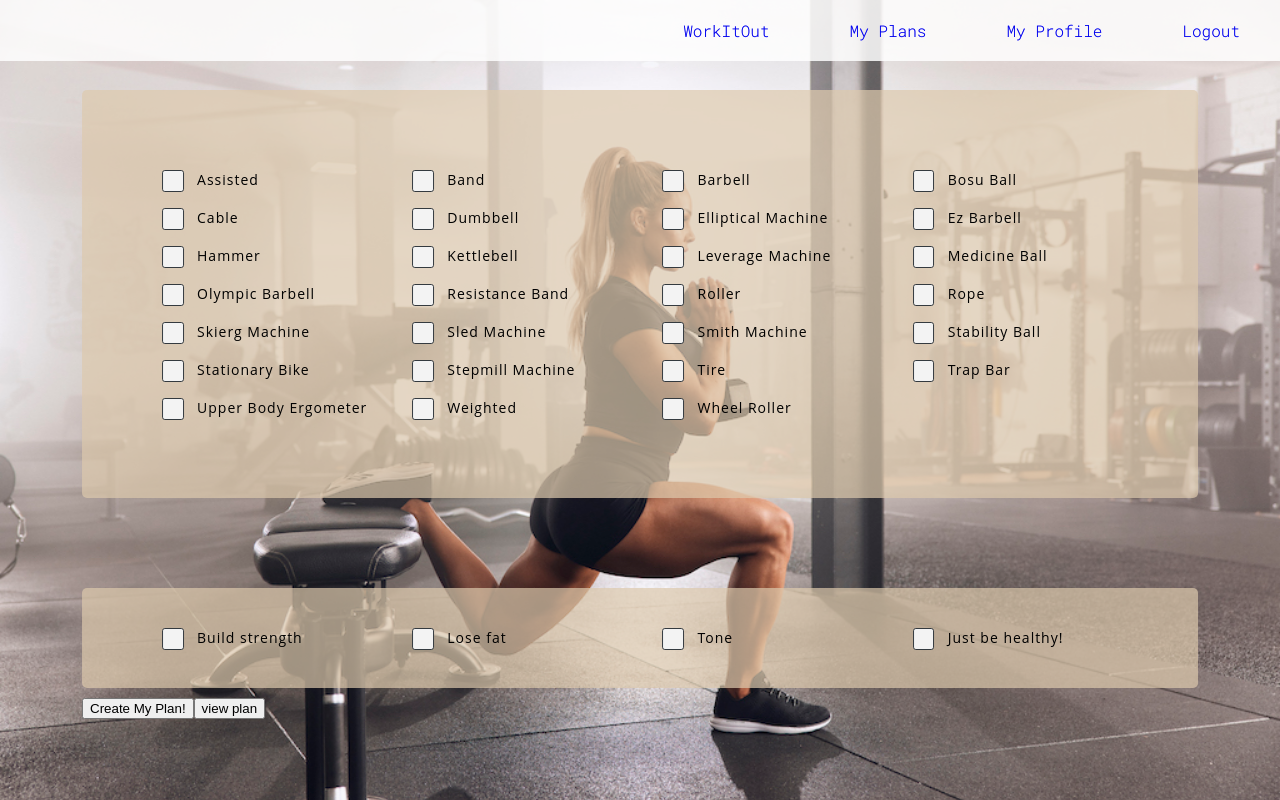
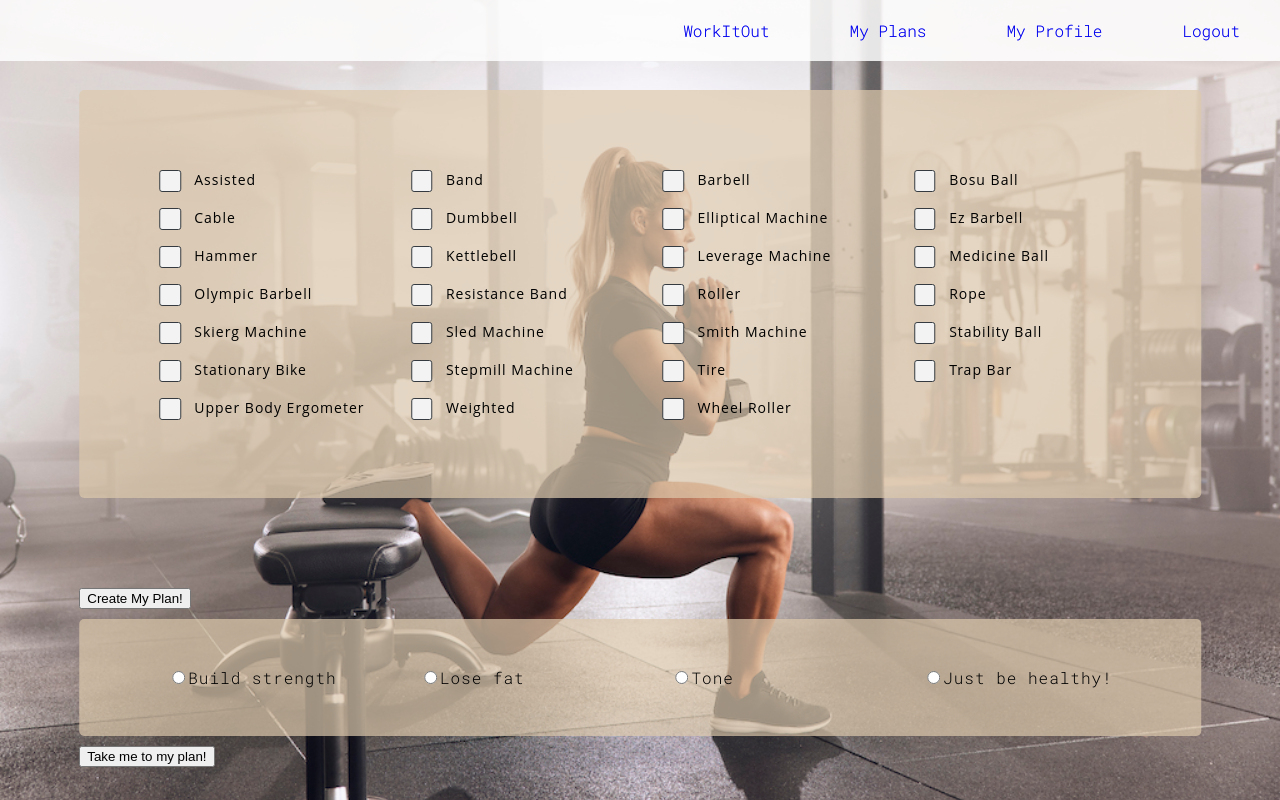
Before and after one commit to Mikoolio41/final_project, a React (Create React App) app in the folder client/: page /profile in a window 1280 px wide. Built offline with nearby package versions, Linux system fonts and the light colour scheme.

Commit message:
tr purpose radios

```diff
--- a/client/src/components/Equipment.css
+++ b/client/src/components/Equipment.css
@@ -20,30 +20,10 @@
   letter-spacing: 1px;
 }
 
-.targetContainer {
-  padding: 40px 80px;
-  background-color: rgba(221, 201, 173, 0.7);
-  display: grid;
-  grid-template-columns: repeat(4, 1fr);
-  column-gap: 45px;
-  row-gap: 18px;
-  color: black;
-  margin: 10px auto;
-  border-radius: 5px;
-  position: relative;
-  left: 50%;
-  transform: translateX(-50%);
-  justify-content: flex-start;
-  font-family: "Roboto Mono";
-  letter-spacing: 1px;
-}
-
-.checkbox-rect input[type="checkbox"],
-.checkbox-rectTr input[type="checkbox"] {
+.checkbox-rect input[type="checkbox"] {
   display: none;
 }
-.checkbox-rect input[type="checkbox"] + label,
-.checkbox-rectTr input[type="checkbox"] + label {
+.checkbox-rect input[type="checkbox"] + label {
   display: block;
   position: relative;
   padding-left: 35px;
@@ -51,21 +31,17 @@
   font: 14px/20px "Open Sans", Arial, sans-serif;
   cursor: pointer;
 }
-.checkbox-rect input[type="checkbox"]:hover + label:hover,
-.checkbox-rectTr input[type="checkbox"]:hover + label:hover {
+.checkbox-rect input[type="checkbox"]:hover + label:hover {
   color: rgb(23, 86, 228);
 }
-.checkbox-rect input[type="checkbox"]:hover + label:before,
-.checkbox-rectTr input[type="checkbox"]:hover + label:before {
+.checkbox-rect input[type="checkbox"]:hover + label:before {
   background: #50565a;
   box-shadow: inset 0px 0px 0px 2px #f7f2f2;
 }
-.checkbox-rect input[type="checkbox"] + label:last-child,
-.checkbox-rectTr input[type="checkbox"] + label:last-child {
+.checkbox-rect input[type="checkbox"] + label:last-child {
   margin-bottom: 0;
 }
-.checkbox-rect input[type="checkbox"] + label:before,
-.checkbox-rectTr input[type="checkbox"] + label:before {
+.checkbox-rect input[type="checkbox"] + label:before {
   content: "";
   display: block;
   width: 1.4em;
@@ -79,8 +55,7 @@
   transition: all 0.2s, background 0.2s ease-in-out;
   background: #f3f3f3;
 }
-.checkbox-rect input[type="checkbox"]:checked + label:before,
-.checkbox-rectTr input[type="checkbox"]:checked + label:before {
+.checkbox-rect input[type="checkbox"]:checked + label:before {
   width: 1.3em;
   height: 1.3em;
   border-radius: 0.2em;
--- a/client/src/components/TrainingPurpose.css
+++ b/client/src/components/TrainingPurpose.css
@@ -1,123 +1,56 @@
 @import "https://fonts.googleapis.com/css?family=Roboto:100,300";
-@import "https://cdnjs.cloudflare.com/ajax/libs/simple-line-icons/2.3.2/css/simple-line-icons.min.css";
-@import "https://cdnjs.cloudflare.com/ajax/libs/animate.css/3.5.2/animate.min.css";
 @import "https://fonts.googleapis.com/css?family=Roboto+Mono:300,700";
 
-body {
-  width: 100%;
-  margin: 0 auto;
+.targetContainer {
+  padding: 40px 80px;
+  background-color: rgba(221, 201, 173, 0.7);
+  display: grid;
+  grid-template-columns: repeat(4, 1fr);
+  column-gap: 45px;
+  row-gap: 18px;
+  color: black;
+  margin: 10px auto;
+  border-radius: 5px;
+  position: relative;
+  left: 50%;
+  transform: translateX(-50%);
+  justify-content: flex-start;
   font-family: "Roboto Mono";
   letter-spacing: 1px;
 }
-
-.purposeContainer {
-  margin: 0 auto;
-  position: absolute;
+.radio {
+  margin: 0.5rem;
 }
 
-.select {
+.radio input[type="radio"] + .radio-label:before {
+  content: "";
+  background: #f4f4f4;
+  border-radius: 100%;
+  border: 1px solid #b4b4b4;
+  display: inline-block;
+  width: 1.4em;
+  height: 1.4em;
   position: relative;
-  overflow: hidden;
-  display: block;
-  margin: auto;
-  width: 350px;
-  /* height: 100%; */
-  border-bottom: 0px;
-  border-radius: 5px;
-  font-size: 12px;
-  box-shadow: 0px 1em 2em -1.5em rgba(0, 0, 0, 0.5);
+  top: -0.2em;
+  margin-right: 1em;
+  vertical-align: top;
+  cursor: pointer;
+  text-align: center;
+  transition: all 250ms ease;
 }
-
-.select > i.toggle {
-  position: absolute;
-  z-index: 4;
-  right: 1.5em;
-  top: 1.6em;
-  color: #ccc;
+.radio input[type="radio"]:checked + .radio-label:before {
+  background-color: #3197ee;
+  box-shadow: inset 0 0 0 4px #f4f4f4;
 }
-
-.select .title,
-.select .placeholderTr {
-  position: relative;
-  display: block;
-  width: 100%;
-  height: 100%;
-  padding: 1.5em 2em;
-  background: white;
-  border-top: 1px solid rgba(0, 0, 0, 0.05);
-  cursor: pointer;
+.radio input[type="radio"]:focus + .radio-label:before {
+  outline: none;
+  border-color: #3197ee;
 }
-.select > input {
-  position: absolute;
-  left: 0px;
-  top: 0px;
-  z-index: 1;
-  width: 100%;
-  height: 100%;
-  display: block;
-  opacity: 0;
-  cursor: pointer;
+.radio input[type="radio"]:disabled + .radio-label:before {
+  box-shadow: inset 0 0 0 4px #f4f4f4;
+  border-color: #b4b4b4;
+  background: #b4b4b4;
 }
-.select > input:checked ~ i.toggle.icon-arrow-down {
-  display: none;
+.radio input[type="radio"] + .radio-label:empty:before {
+  margin-right: 0;
 }
-.select > input:checked ~ i.toggle.icon-arrow-up {
-  display: block;
-}
-.select > input:checked div.options label.option .title {
-  display: none !important;
-}
-.select > input:not(:checked) {
-  z-index: 4;
-}
-.select > input:not(:checked) ~ label.option > span.title {
-  display: none;
-}
-.select > input:not(:checked) ~ i.toggle.icon-arrow-up {
-  display: none;
-}
-.select > input:not(:checked) ~ i.toggle.icon-arrow-down {
-  display: block;
-}
-
-.select > span.placeholderTr {
-  position: relative;
-  z-index: 0;
-  display: inline-block;
-  width: 100%;
-  color: #999;
-  border-top: 0px;
-}
-.select label.option {
-  display: block;
-  overflow: hidden;
-  z-index: 1;
-  width: 100%;
-  transition: all 1s ease-out;
-}
-.select label.option span.title {
-  /* position: relative; */
-  z-index: 2;
-  transition: background 0.3s ease-out;
-}
-
-.select label.option span.title:hover {
-  color: #fff;
-  background: rgba(255, 255, 255, 0.3);
-  box-shadow: inset 0px 1px 0px rgba(0, 0, 0, 0.1);
-}
-.select label.option input {
-  display: none;
-}
-.select label.option input:checked ~ span.title {
-  position: absolute;
-  display: block;
-  z-index: 3;
-  top: 0px;
-  font-size: 12px;
-  background: #fff;
-  border-top: 0px;
-  box-shadow: none;
-  color: inherit;
-  width: 100%;
-}
--- a/client/src/components/TrainingPurpose.js
+++ b/client/src/components/TrainingPurpose.js
@@ -1,5 +1,5 @@
 import React from "react";
-import "./Equipment.css";
+import "./TrainingPurpose.css";
 
 const trainingTarget = [
   { name: "build_strength", label: "Build strength", target_id: 1 },
@@ -13,15 +13,15 @@ function TrainingPurpose(props) {
     <div className="targetContainer">
       {trainingTarget.map((item, index) => {
         return (
-          <div key={index} className="checkbox-rectTr">
+          <div key={index} className="radio">
             <input
               onChange={props.handleChange}
-              type="checkbox"
-              id={`checkbox-rectTr${index}`}
+              type="radio"
+              id={`radio${index}`}
               name={item.name}
               value={item.target_id}
             />
-            <label htmlFor={`checkbox-rectTr${index}`}>{item.label}</label>
+            <label htmlFor={`radio${index}`}>{item.label}</label>
           </div>
         );
       })}
--- a/client/src/containers/Login.module.css
+++ b/client/src/containers/Login.module.css
@@ -1,9 +1,3 @@
-/* body {
-  background-color: rgb(34, 34, 34);
-  justify-content: center;
-  margin: 0;
-} */
-
 .loginForm {
   display: flex;
   justify-content: center;
--- a/client/src/containers/Profile.js
+++ b/client/src/containers/Profile.js
@@ -4,11 +4,14 @@ import TrainingPurpose from "../components/TrainingPurpose";
 import { useState } from "react";
 import { useNavigate } from "react-router-dom";
 import Navbar from "../components/Navbar";
+import styles from "./Signup.module.css";
 
 function Profile() {
   let navigate = useNavigate();
   // const [selectTarget, setSelectTarget] = useState([]);
   const [selectEquip, setSelectEquip] = useState(["body weight"]);
+  const [infoTarget, setInfoTarget] = useState();
+
   const getInfoEquip = (e) => {
     if (e.target.checked) {
       selectEquip.push(e.target.value);
@@ -17,6 +20,10 @@ function Profile() {
     }
     setSelectEquip(selectEquip);
     console.log(selectEquip);
+  };
+
+  const getInfoTarget = (e) => {
+    setInfoTarget(e.target.value);
   };
 
   const createEquipPlan = async () => {
@@ -37,8 +44,8 @@ function Profile() {
     }
   };
 
-  const insertUserTarget = async (e) => {
-    console.log(e.target.value);
+  const insertUserTarget = async () => {
+    console.log(infoTarget);
     const result = await fetch("/user_target", {
       method: "POST",
       headers: {
@@ -46,22 +53,27 @@ function Profile() {
       },
       body: JSON.stringify({
         user_id: sessionStorage.getItem("userid"),
-        target_id: e.target.value,
+        target_id: infoTarget,
       }),
     });
     let targetSelected = await result.text();
     if (targetSelected === "target inserted") {
       console.log("succeeded");
     }
+    navigate("/plan");
   };
 
   return (
     <div>
       <Navbar />
-      <Equipment handleChange={getInfoEquip} />
-      <TrainingPurpose handleChange={insertUserTarget} />
-      <button onClick={createEquipPlan}>Create My Plan!</button>
-      <button onClick={() => navigate("/plan")}>view plan</button>
+      <Equipment handleChange={getInfoEquip} />{" "}
+      <button className={styles.createBtn} onClick={createEquipPlan}>
+        Create My Plan!
+      </button>
+      <TrainingPurpose handleChange={getInfoTarget} />
+      <button className={styles.navigateBtn} onClick={insertUserTarget}>
+        Take me to my plan!
+      </button>
     </div>
   );
 }
--- a/client/src/containers/Signup.module.css
+++ b/client/src/containers/Signup.module.css
@@ -151,3 +151,9 @@ body {
 .submit:active {
   background-color: #06b;
 }
+
+.createBtn {
+}
+
+.navigateBtn {
+}
```
Also changed, not shown: client/src/components/Card.js (added, +7 -0 lines), client/src/containers/MyPlans.js (added, +7 -0 lines), client/src/containers/Profile.module.css (added).
